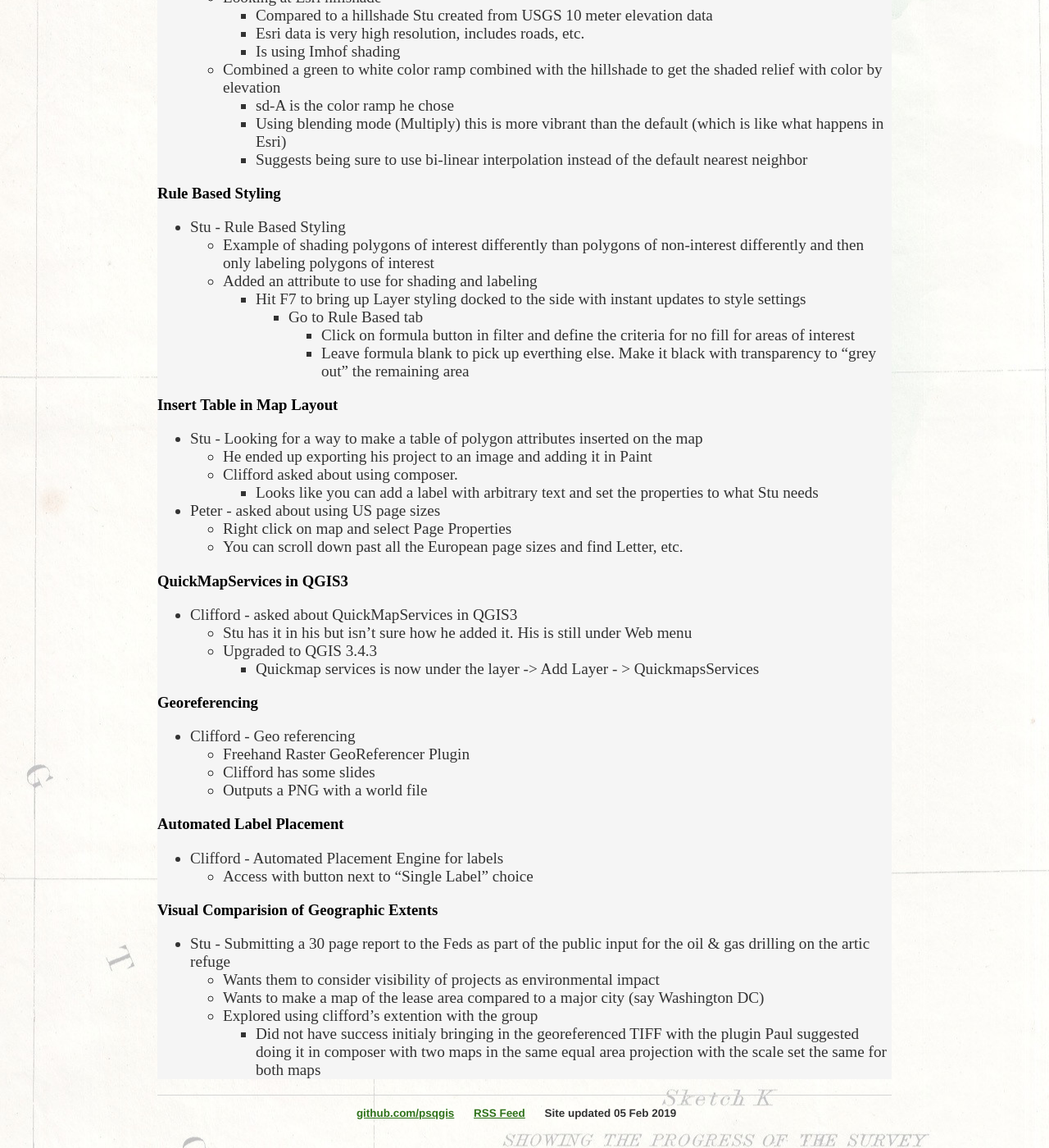
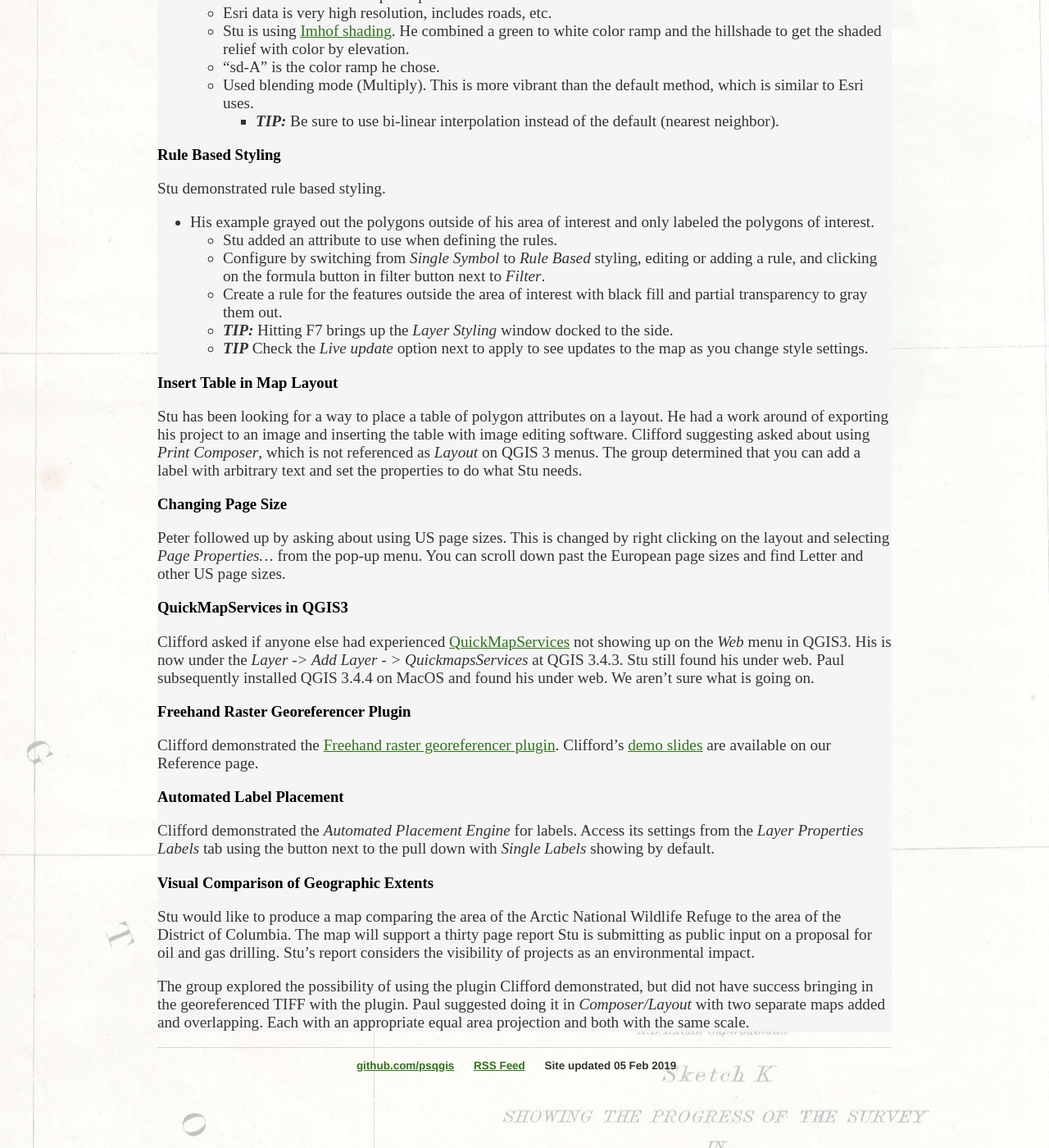
Before and after one commit to psqgis/psqgis.github.io, a Jekyll site: the page built from _minutes/201901-January.md, in a window 1280 px wide and 1400 px high, scrolled down 728 px. Shown: the whole window at 82% size. Built offline with Jekyll 4.4.1, drawn with Linux system fonts in a browser that asks for light colours; some of the changed text lies outside the part shown.

Commit message:
Final draft of Jan '19 minutes.
Color ramps document
Freehand Raster Georeferencer plugin slides

```diff
--- a/_minutes/201901-January.md
+++ b/_minutes/201901-January.md
@@ -1,76 +1,59 @@
 ---
 layout: post
 title: "January '19 Meetup Minutes"
-date: 2019-01-19
-tags: hillshade styles rule-based tables map-layout plugin quickmapservices georeference labeling auto-labels projections
+date: 2019-01-08
+tags: hillshade styles rule-based tables map-layout plugin quickmapservices georeference labeling auto-labels projections color-ramp imhof-shading blending-mode page-size page-properties freehandrastergeoreferencer
 ---
 
 Covered Topics:
 * Hillshades
 * Rule Based Styling
 * Insert Table in Map Layout
+* Changing Page Size
 * QuickMapServices in QGIS3
-* Georeferencing
+* Freehand Raster Georeferencer Plugin
 * Automated Label Placement
-* Visual Comparision of Geographic Extents
+* Visual Comparison of Geographic Extents
 
 The January meeting was held at [Interim CDA](http://interimicda.org/whatwedo/). Thanks again for their generous use of their conference room.
 
 ### Hillshades ###
-* Stu - Hillshades
-  * Has a document - Peter is sending it to me on Slack; Chris B sent it to me in e-mail
-  * Using QGIS 3.4.3
-  * 590 color ramps available in QGIS
-  * Color ramps
-    * Looking at rain data for Hurricane Harvey time frame
-    * Changed the thresholds to focus in on just the heavy rain areas
-  * Looking at Esri hillshade
-    * Compared to a hillshade Stu created from USGS 10 meter elevation data
-    * Esri data is very high resolution, includes roads, etc.
-    * Is using Imhof shading
-  * Combined a green to white color ramp combined with the hillshade to get the shaded relief with color by elevation
-    * sd-A is the color ramp he chose
-    * Using blending mode (Multiply) this is more vibrant than the default (which is like what happens in Esri)
-    * Suggests being sure to use bi-linear interpolation instead of the default nearest neighbor
+Stu has created a guide to [using color ramps in QGIS 3](/resources.html#Color%20Ramps%20QGIS%203.4).
+* The guide  was developed using QGIS version 3.4.3.
+* There are prebuilt 590 color ramps available in QGIS 3.
+* Stu was looking at rain data from during Hurricane Harvey and set a lower threshold to focus in on just the heavy rain areas.
+* Looked Esri hillshade basemap compared to a hillshade Stu created from USGS 10 meter elevation data:
+  * Esri data is very high resolution, includes roads, etc.
+  * Stu is using [Imhof shading](https://www.esri.com/arcgis-blog/products/arcgis-pro/mapping/steal-this-imhof-like-topography-style-please/). He combined a green to white color ramp and the hillshade to get the shaded relief with color by elevation.
+  * "sd-A" is the color ramp he chose.
+  * Used blending mode (Multiply). This is more vibrant than the default method, which is similar to Esri uses.
+    * __*TIP:*__ Be sure to use bi-linear interpolation instead of the default (nearest neighbor).
 
 ### Rule Based Styling ##
-* Stu - Rule Based Styling
-  * Example of shading polygons of interest differently than polygons of non-interest differently and then only labeling polygons of interest
-  * Added an attribute to use for shading and labeling
-    * Hit F7 to bring up Layer styling docked to the side with instant updates to style settings
-      * Go to Rule Based tab
-        * Click on formula button in filter  and define the criteria for no fill for areas of interest
-        * Leave formula blank to pick up everthing else. Make it black with transparency to "grey out" the remaining area
+Stu demonstrated rule based styling.
+* His example grayed out the polygons outside of his area of interest and only labeled the polygons of interest.
+  * Stu added an attribute to use when defining the rules.
+  * Configure by switching from *Single Symbol* to *Rule Based* styling, editing or adding a rule, and clicking on the formula button in filter button next to *Filter*.
+  * Create a rule for the features outside the area of interest with black fill and partial transparency to gray them out.
+  * __*TIP:*__ Hitting F7 brings up the *Layer Styling* window docked to the side.
+  * __*TIP*__ Check the *Live update* option next to apply to see updates to the map as you change  style settings.
 
 ### Insert Table in Map Layout ###
-* Stu - Looking for a way to make a table of polygon attributes inserted on the map
-  * He ended up exporting his project to an image and adding it in Paint
-  * Clifford asked about using composer.
-    * Looks like you can add a label with arbitrary text and set the properties to what Stu needs
-* Peter - asked about using US page sizes
-  * Right click on map and select Page Properties
-  * You can scroll down past all the European page sizes and find Letter, etc.
+Stu has been looking for a way to place a table of polygon attributes on a layout. He had a work around of exporting his project to an image and inserting the table with image editing software. Clifford suggesting asked about using *Print Composer*, which is not referenced as *Layout* on QGIS 3 menus. The group determined that you can add a label with arbitrary text and set the properties to do what Stu needs.
+
+### Changing Page Size ###
+Peter followed up by asking about using US page sizes. This is changed by right clicking on the layout and selecting *Page Properties...* from the pop-up menu. You can scroll down past the European page sizes and find Letter and other US page sizes.
 
 ### QuickMapServices in QGIS3 ###
-* Clifford - asked about QuickMapServices in QGIS3
-  * Stu has it in his but isn't sure how he added it. His is still under Web menu
-  * Upgraded to QGIS 3.4.3
-    * Quickmap services is now under the layer -> Add Layer - > QuickmapsServices
+Clifford asked if anyone else had experienced [QuickMapServices](https://qms.nextgis.com/about) not showing up on the *Web* menu in QGIS3. His is now under the *Layer -> Add Layer - > QuickmapsServices* at QGIS 3.4.3. Stu still found his under web. Paul subsequently installed QGIS 3.4.4 on MacOS and found his under web. We aren't sure what is going on.
 
-### Georeferencing ###
-* Clifford - Geo referencing
-  * Freehand Raster GeoReferencer Plugin
-  * Clifford has some slides
-  * Outputs a PNG with a world file
+### Freehand Raster Georeferencer Plugin ###
+Clifford demonstrated the [Freehand raster georeferencer plugin](http://gvellut.github.io/FreehandRasterGeoreferencer/). Clifford's [demo slides](http://localhost:4000/resources.html#Freehand%20Raster%20Georeferencer) are available on our Reference page.
 
 ### Automated Label Placement ###
-* Clifford - Automated Placement Engine for labels
-  * Access with button next to "Single Label" choice
+Clifford demonstrated the *Automated Placement Engine* for labels. Access its settings from the *Layer Properties* *Labels* tab using the button next to the pull down with *Single Labels* showing by default.
 
-### Visual Comparision of Geographic Extents ###
-* Stu - Submitting a 30 page report to the Feds as part of the public input for the oil & gas drilling on the artic refuge
-  * Wants them to consider visibility of projects as environmental impact
-  * Wants to make a map of the lease area compared to a major city (say Washington DC)
-  * Explored using clifford's extention with the group
-    * Did not have success initialy bringing in the georeferenced TIFF with the plugin
-Paul suggested doing it in composer with two maps in the same equal area projection with the scale set the same for both maps
+### Visual Comparison of Geographic Extents ###
+Stu would like to produce a map comparing the area of the Arctic National Wildlife Refuge to the area of the District of Columbia. The map will support a thirty page report Stu is submitting as public input on a proposal for oil and gas drilling. Stu's report considers the visibility of projects as an environmental impact.
+
+The group explored the possibility of using the plugin Clifford demonstrated, but did not have success bringing in the georeferenced TIFF with the plugin. Paul suggested doing it in *Composer/Layout* with two separate maps added and overlapping. Each with an appropriate equal area projection and both with the same scale.
```
Also changed, not shown: _qgis_resources/colorramps.md (added, +10 -0 lines), _qgis_resources/freehandrastergeoreferencer.md (added, +10 -0 lines), 2 other files.
